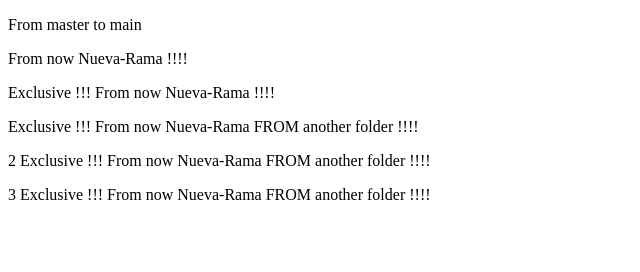
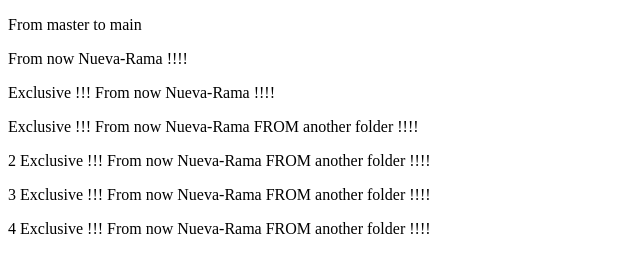
Before and after one commit to XamanJay/Notes_GIT, a plain HTML site: page index.html in a window 1280 px wide. Shown: the whole page, without its empty margins (0-640 px from the left). Drawn offline with Linux system fonts and the light colour scheme.

Commit message:
From another folder 06

```diff
--- a/index.html
+++ b/index.html
@@ -13,5 +13,6 @@
     <p>Exclusive !!!   From now Nueva-Rama FROM another folder !!!!</p>
     <p>2 Exclusive !!!   From now Nueva-Rama FROM another folder !!!!</p>
     <p>3 Exclusive !!!   From now Nueva-Rama FROM another folder !!!!</p>
+    <p>4 Exclusive !!!   From now Nueva-Rama FROM another folder !!!!</p>
 </body>
 </html>
```
